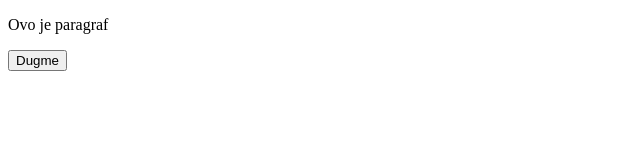
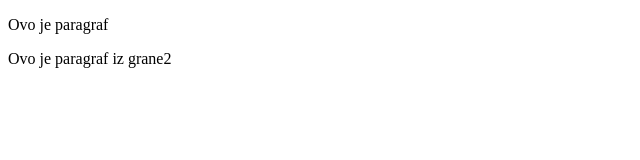
Before and after one commit to kresomarenic/razvojna-test, a plain HTML site: page index.html in a window 1280 px wide. Shown: the whole page, without its empty margins (0-640 px from the left). Drawn offline with Linux system fonts and the light colour scheme.

Commit message:
removed button and added new paragraph

```diff
--- a/index.html
+++ b/index.html
@@ -8,6 +8,6 @@
   </head>
   <body>
     <p>Ovo je paragraf</p>
-    <button>Dugme</button>
+    <p>Ovo je paragraf iz grane2</p>
   </body>
 </html>
```
